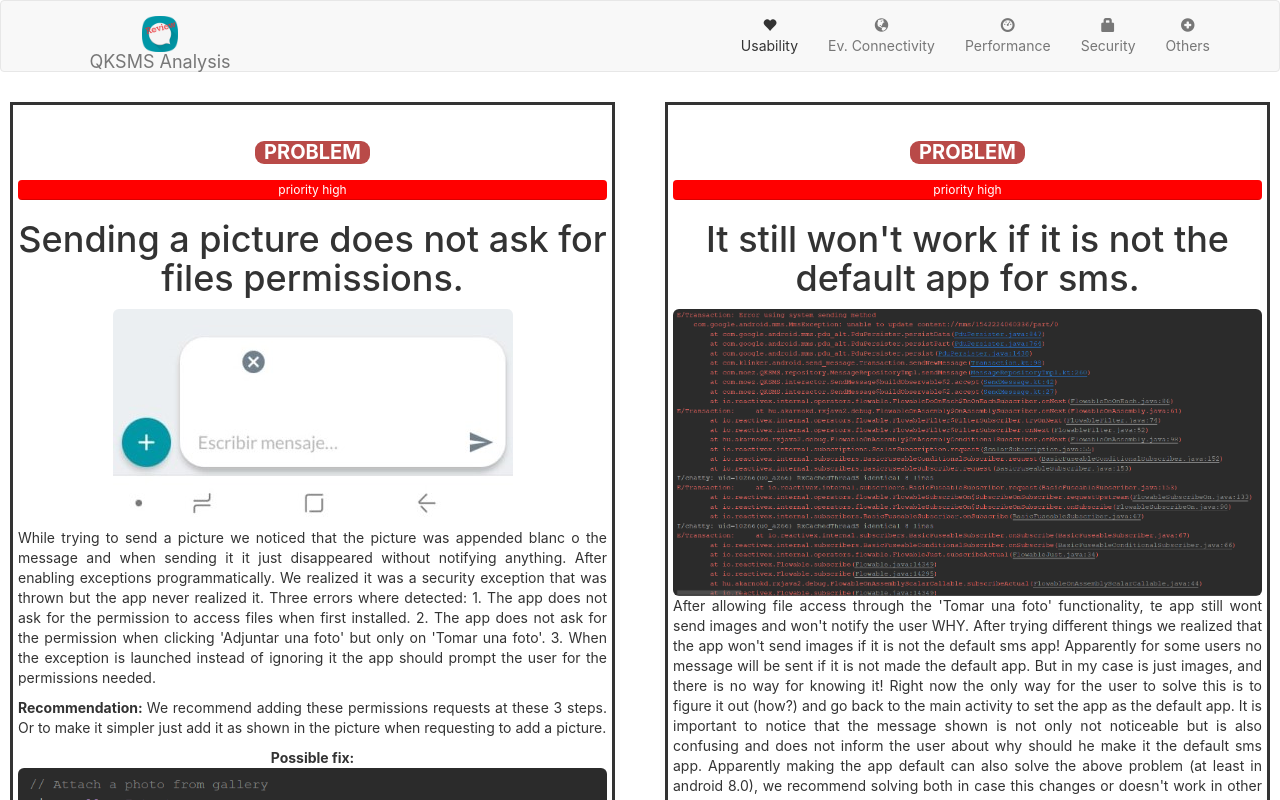
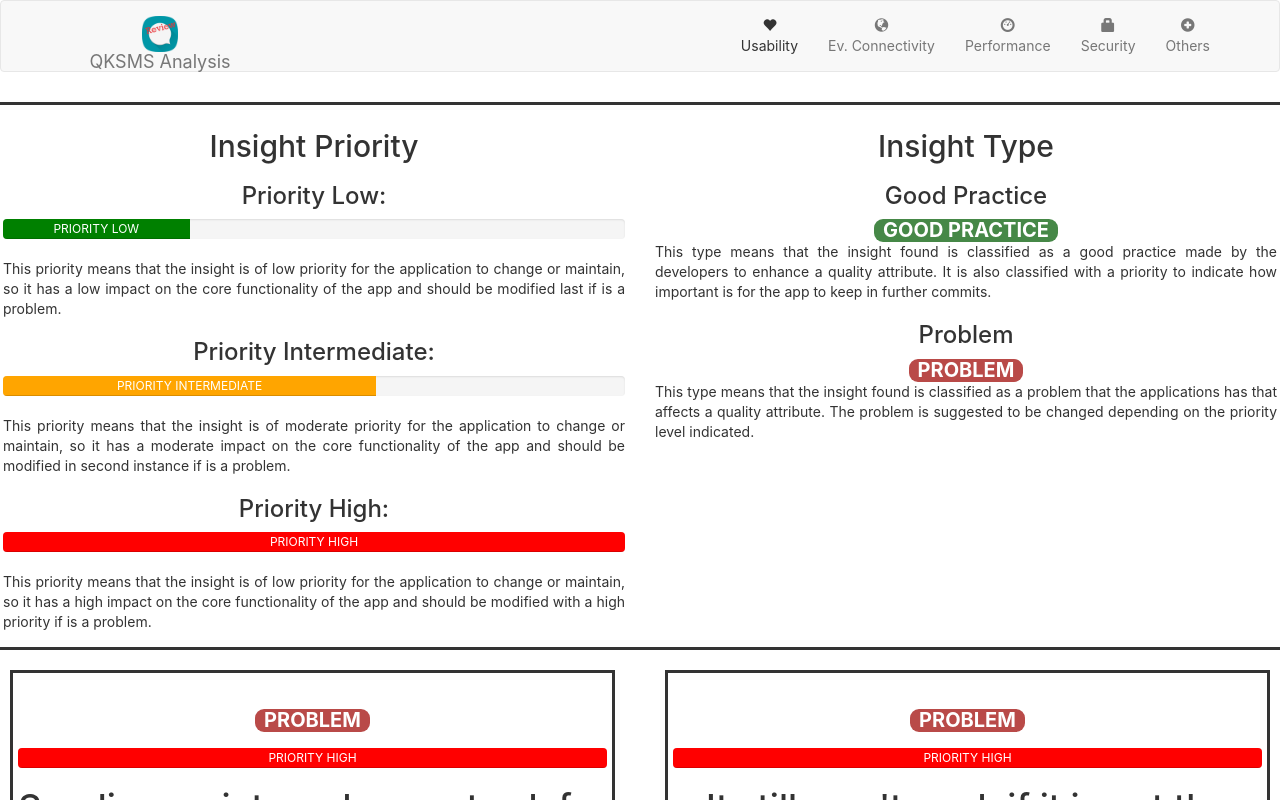
Before and after one commit to jmalovera10/QKSMSReport, a React (Create React App) app: page / in a window 1280 px wide. Both pictures are taken after a click on the button "Usability". Shown: the top 800 px of the page. Built offline with nearby package versions, Linux system fonts and the light colour scheme; no server answers.

Commit message:
Help for indicators

```diff
--- a/src/CardReport.js
+++ b/src/CardReport.js
@@ -12,17 +12,17 @@ export default class CardReport extends Component {
     render() {
         let style = "success";
         let level = 30;
-        let priority = "priority low";
+        let priority = "PRIORITY LOW";
         switch (this.props.level) {
             case 2:
                 style = "warning";
                 level = 60;
-                priority = "priority intermediate";
+                priority = "PRIORITY INTERMEDIATE";
                 break;
             case 3:
                 style = "danger";
                 level = 100;
-                priority = "priority high";
+                priority = "PRIORITY HIGH";
                 break;
             default:
                 break;
@@ -58,7 +58,7 @@ export default class CardReport extends Component {
                                 <span className="badge badge-success">
                                     GOOD PRACTICE
                                 </span>
-                                :<span className="badge badge-error">
+                                : <span className="badge badge-error">
                                     PROBLEM
                                 </span>
                         }
--- /dev/null
+++ b/src/ReportHelp.js
@@ -0,0 +1,60 @@
+import React, {Component} from 'react';
+import {Card, Progress} from 'reactstrap';
+import "./ReportHelp.css";
+
+export default class ReportHelp extends Component {
+    render() {
+        let styleLow = "success";
+        let levelLow = 30;
+        let priorityLow = "PRIORITY LOW";
+
+        let styleIntermediate = "warning";
+        let levelIntermediate = 60;
+        let priorityIntermediate = "PRIORITY INTERMEDIATE";
+
+        let styleHigh = "danger";
+        let levelHigh = 100;
+        let priorityHigh = "PRIORITY HIGH";
+
+        return (
+            <div className="col-12">
+                <Card className="contrib-card-report">
+                    <div className="row">
+                        <div className="col-sm-12 col-md-6">
+                            <h2>Insight Priority</h2>
+                            <h3>Priority Low:</h3>
+                            <Progress color={styleLow} value={levelLow}>{priorityLow}</Progress>
+                            <p>This priority means that the insight is of low priority for the application to change or maintain,
+                            so it has a low impact on the core functionality of the app and should be modified last if is a problem.</p>
+                            <h3>Priority Intermediate:</h3>
+                            <Progress color={styleIntermediate}
+                                      value={levelIntermediate}>{priorityIntermediate}</Progress>
+                            <p>This priority means that the insight is of moderate priority for the application to change or maintain,
+                                so it has a moderate impact on the core functionality of the app and should be modified in second instance
+                                if is a problem.</p>
+                            <h3>Priority High:</h3>
+                            <Progress color={styleHigh} value={levelHigh}>{priorityHigh}</Progress>
+                            <p>This priority means that the insight is of low priority for the application to change or maintain,
+                                so it has a high impact on the core functionality of the app and should be modified with a high priority
+                                if is a problem.</p>
+                        </div>
+                        <div className="col-sm-12 col-md-6">
+                            <h2>Insight Type</h2>
+                            <h3>Good Practice</h3>
+                            <span className="badge badge-success">GOOD PRACTICE</span>
+                            <br/>
+                            <p>This type means that the insight found is classified as a good practice made by the developers
+                             to enhance a quality attribute. It is also classified with a priority to indicate how important is
+                            for the app to keep in further commits.</p>
+                            <h3>Problem</h3>
+                            <span className="badge badge-error">PROBLEM</span>
+                            <p>This type means that the insight found is classified as a problem that the applications has
+                            that affects a quality attribute. The problem is suggested to be changed depending on the priority
+                            level indicated.</p>
+                        </div>
+                    </div>
+                </Card>
+            </div>
+        );
+    }
+}
--- a/src/ev-conn/EventualConnectivity.js
+++ b/src/ev-conn/EventualConnectivity.js
@@ -3,6 +3,7 @@ import "./EventualConnectivity.css"
 import CardReport from "../CardReport";
 import {Col, Row} from 'reactstrap';
 import CardScenario from "../CardScenario";
+import ReportHelp from "../ReportHelp";
 
 export default class EventualConnectivity extends Component {
 
@@ -10,6 +11,7 @@ export default class EventualConnectivity extends Component {
         return (
             <div className="ev-conn">
                 <Row>
+                    <ReportHelp/>
                     <CardReport title="Eventual connectivity is for the most part well handled."
                                 imageUrl="/screenshots/notificationEC.PNG"
                                 analysis="Eventual connectivity is actually well handled. When everything needed is enabled, messages that cannot be sent are kept as “sending” and messages that failed in the sending process generate a notification that is shown to the user and prompts him to retry.
--- a/src/others/Others.js
+++ b/src/others/Others.js
@@ -1,21 +1,23 @@
 import React, {Component} from 'react';
 import {Row} from "react-bootstrap";
 import CardReport from "../CardReport";
+import ReportHelp from "../ReportHelp";
 
 export default class Others extends Component {
     render() {
         return (
             <Row>
+                <ReportHelp/>
                 <CardReport title="Exceptions are usually avoided on the code but not handled!"
-                            imageUrl ="qksmsLogo.png"
+                            imageUrl="qksmsLogo.png"
                             analysis="The code for loading a multimedia message shows that exceptions are being avoided but not handled.
                             Sometimes, 'try' is used and then directly a finally to end the procedure without using a catch. Other times the catch is used
                              directly to return a specific value without even printing the exception or noting on the code.
                              This makes debugging really difficult.
                              For a lot of cases we enabled the exception printing and found out some improving measures that could be
                              taken after analysing them. The most interesting ones can be found at the usability tab."
-                            recommendation = "Enable printing of exceptions will make it easier to find further errors."
-                            level = {2}
+                            recommendation="Enable printing of exceptions will make it easier to find further errors."
+                            level={2}
                 />
 
                 <CardReport title="App Crash By Border Case"
--- a/src/performance/Performance.js
+++ b/src/performance/Performance.js
@@ -1,6 +1,7 @@
 import React, {Component} from 'react';
 import CardReport from "../CardReport";
 import {Row} from 'reactstrap';
+import ReportHelp from "../ReportHelp";
 
 export default class Performance extends Component {
 
@@ -8,6 +9,7 @@ export default class Performance extends Component {
         return (
             <div className="performance">
                 <Row>
+                    <ReportHelp/>
                     <CardReport title="Application CPU Use By Repainting"
                                 videoId="_rXOZWx-YRE"
                                 analysis={
@@ -53,7 +55,8 @@ export default class Performance extends Component {
                                         </p>
                                         <p>
                                             <strong>Testing scenario:</strong>
-                                            On a Xperia running android 7.0 we re-initialize the app and directly did 10 turns back and forth of the
+                                            On a Xperia running android 7.0 we re-initialize the app and directly did 10
+                                            turns back and forth of the
                                             screen.
                                             The results after the optimizations are in the next image
                                         </p>
@@ -78,7 +81,8 @@ export default class Performance extends Component {
                                             the activity within the chips used in the UI. The memory behavior
                                             app for this experiment is shown in the figure.</p>
                                         <p>
-                                            <strong>Testing scenario: </strong> application in ComposeActivity under rotation
+                                            <strong>Testing scenario: </strong> application in ComposeActivity under
+                                            rotation
                                             stress until 20 rotations.
                                         </p>
                                     </div>
--- a/src/security/Security.js
+++ b/src/security/Security.js
@@ -1,11 +1,15 @@
 import React, {Component} from 'react';
 import CardReport from "../CardReport";
+import ReportHelp from "../ReportHelp";
 
 export default class Security extends Component {
 
-    render(){
-        return(
+    render() {
+        return (
             <div>
+
+                <ReportHelp/>
+
                 <CardReport
                     title="Permission Management"
                     level={2}
--- a/src/usability/Usability.js
+++ b/src/usability/Usability.js
@@ -2,6 +2,7 @@ import React, {Component} from 'react';
 import "./Usability.css"
 import CardReport from "../CardReport";
 import {Row} from 'reactstrap';
+import ReportHelp from "../ReportHelp";
 
 // App component - represents the whole app
 
@@ -13,7 +14,8 @@ export default class Usability extends Component {
         return (
             <div className="usability">
                 <Row>
-                    <CardReport          title="Sending a picture does not ask for files permissions."
+                    <ReportHelp/>
+                    <CardReport title="Sending a picture does not ask for files permissions."
                                 imageUrl="/screenshots/blancImage.jpeg"
                                 imageUrl2=""   //"/screenshots/ExceptionsRequestPermissions.PNG"
                                 analysis="While trying to send a picture we noticed that the picture was appended blanc o the message and when sending it it just disappeared without notifying anything.
@@ -41,7 +43,7 @@ export default class Usability extends Component {
                                 recommendation="If this cannot be fixed, we recommend prompting the user to make the app the default app every time he wants to send a picture,
                                          informing him that it won't work otherwise. This can be done as shown in the picture when requesting the gallery and when requesting to take a picture."
                     />
-                    <CardReport          title="Visually clean and attractive interface."
+                    <CardReport title="Visually clean and attractive interface."
                                 imageUrl="/screenshots/SendMessage.jpeg"
                                 imageUrl2="/screenshots/mainActivity.jpeg"
                                 level={1}
```
Also changed, not shown: src/ReportHelp.css (added). Lines whose indentation alone changed are shown as unchanged.
